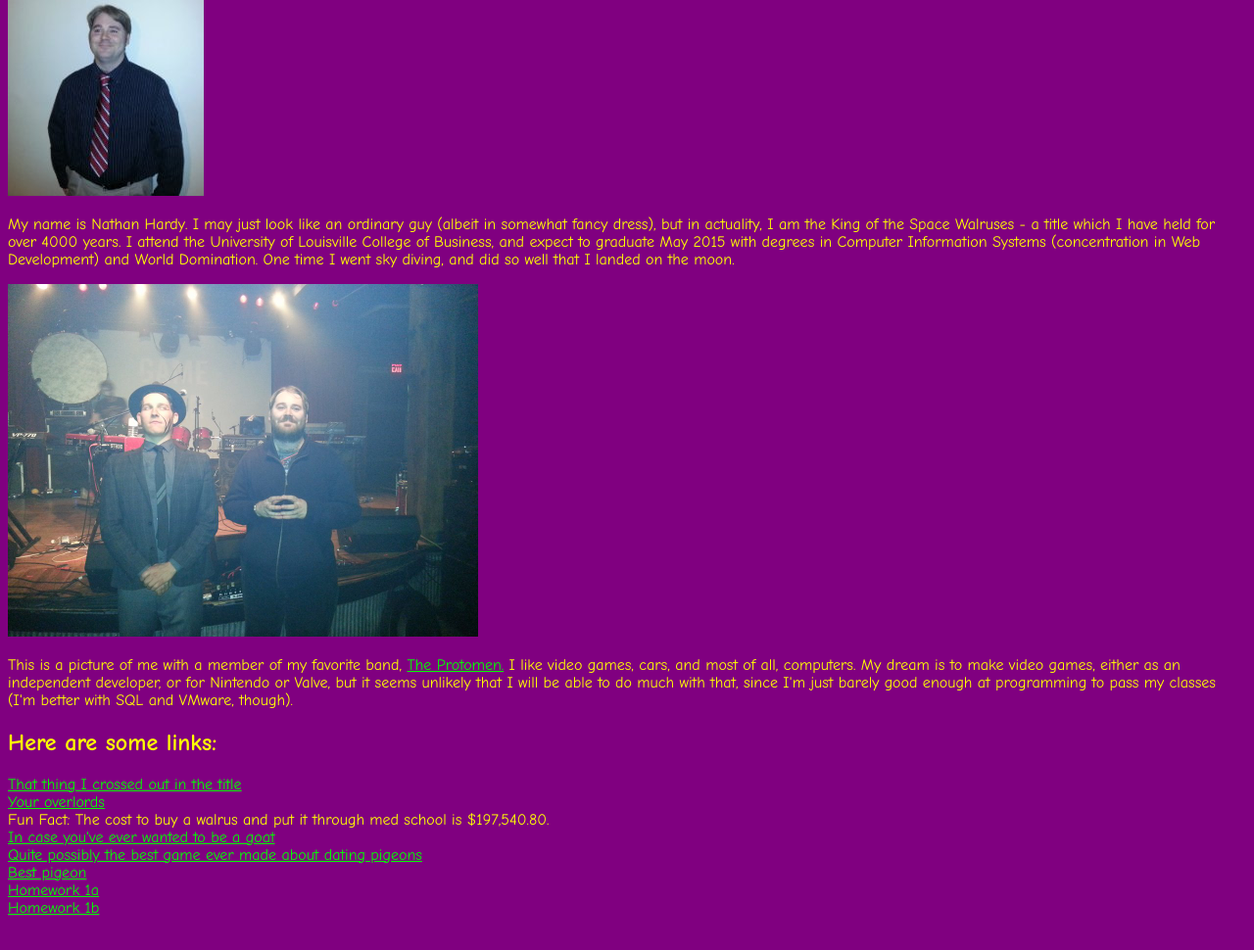
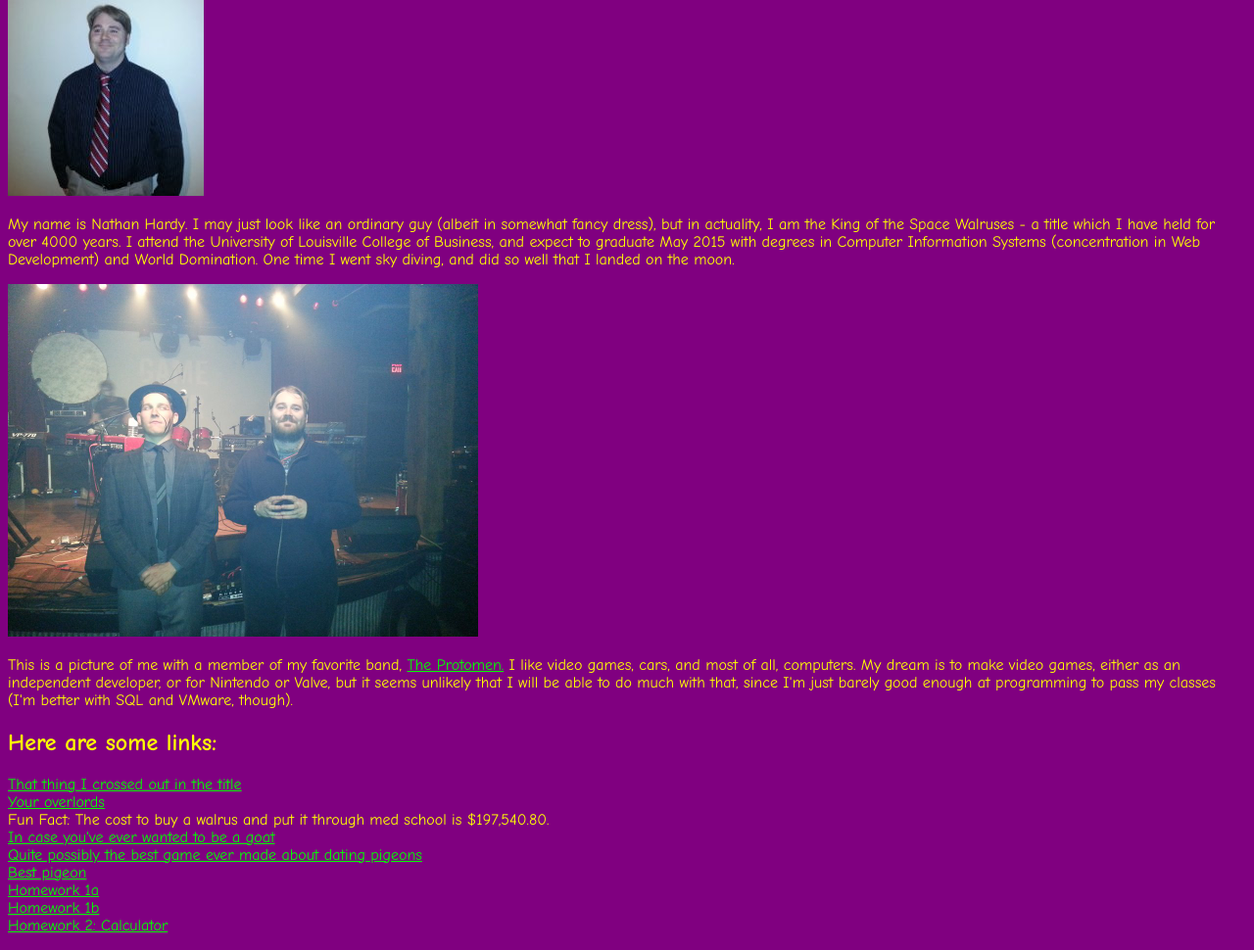
Before and after one commit to NathanHardy/CIS411-HW1, a plain HTML site: page assignment1/index.html in a window 1280 px wide. Shown: the part 80-1050 px from the top of the page at 98% size. Drawn offline with Linux system fonts and the light colour scheme.

Commit message:
Linked to HW2 Calculator

```diff
--- a/assignment1/index.html
+++ b/assignment1/index.html
@@ -24,6 +24,7 @@
 		<a href="http://vignette2.wikia.nocookie.net/hatoful/images/e/e0/Start_menu.png/revision/latest?cb=20120723101215">Quite possibly the best game ever made about dating pigeons</a><br>
 		<a href="http://images1.wikia.nocookie.net/__cb20120228200358/hatoful/images/f/fa/Okosan1.jpg">Best pigeon</a><br>
 		<a href="assignment1a/index.html">Homework 1a</a><br>
-		<a href="assignment1b/assignment1b.html">Homework 1b</a>
+		<a href="assignment1b/assignment1b.html">Homework 1b</a><br>
+		<a href="../../CIS411-HW2/assignment2/calculator.html">Homework 2: Calculator</a><br>
 	</p>
 </body>
```
